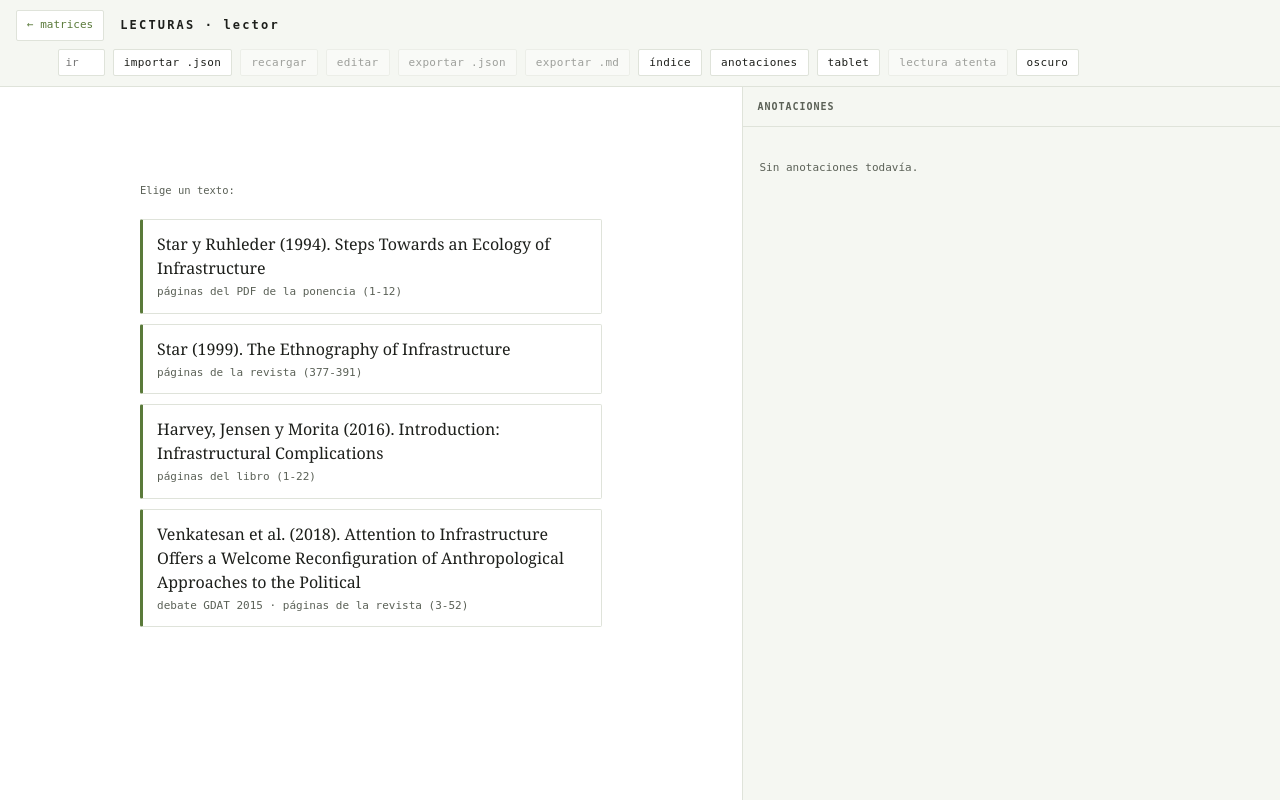
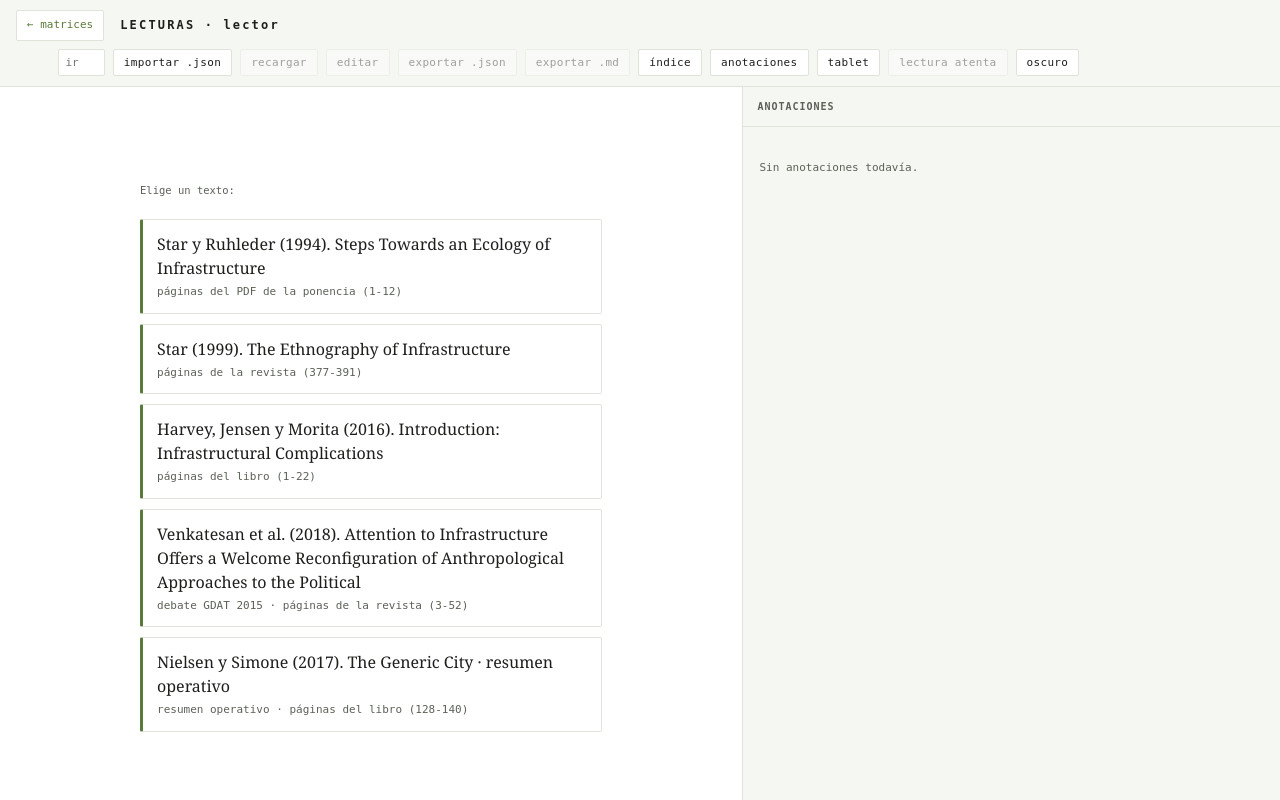
Before and after one commit to CarlosZevallosTrigoso/infra, a plain HTML site: page lector.html in a window 1280 px wide. Drawn offline with Linux system fonts and the light colour scheme.

Commit message:
Agrega resumen operativo de Nielsen y Simone (2017)
Resumen sección por sección de "The generic city" en lecturas/,
con su entrada en LECTURAS del lector.

Co-Authored-By: Claude Opus 5.5 <noreply@anthropic.com>
Claude-Session: https://claude.ai/code/session_01Ng1W8Z4RHvKGPFsyyHp2uR

```diff
--- a/lector.html
+++ b/lector.html
@@ -659,7 +659,9 @@
     { archivo:'1-harvey-bruun-jensen-y-morita-2016---introduction-infrastructural-complications.md',
       titulo:'Harvey, Jensen y Morita (2016). Introduction: Infrastructural Complications', desfase:0, nota:'páginas del libro (1-22)', matriz:'harvey-jensen-morita-2016.html' },
     { archivo:'venkatesan-et-al-2018---attention-to-infrastructure-offers-a-welcome-reconfiguration-of-anthropological-approaches-to-the-political.md',
-      titulo:'Venkatesan et al. (2018). Attention to Infrastructure Offers a Welcome Reconfiguration of Anthropological Approaches to the Political', desfase:2, nota:'debate GDAT 2015 · páginas de la revista (3-52)', matriz:'' }
+      titulo:'Venkatesan et al. (2018). Attention to Infrastructure Offers a Welcome Reconfiguration of Anthropological Approaches to the Political', desfase:2, nota:'debate GDAT 2015 · páginas de la revista (3-52)', matriz:'' },
+    { archivo:'nielsen-y-simone-2017---the-generic-city---resumen-operativo.md',
+      titulo:'Nielsen y Simone (2017). The Generic City · resumen operativo', desfase:0, nota:'resumen operativo · páginas del libro (128-140)', matriz:'' }
   ];
   const PARAMS = new URLSearchParams(location.search);
   const ARCH = (PARAMS.get('f') || '').replace(/^.*\//, '');
```
Also changed, not shown: 1 other file.
